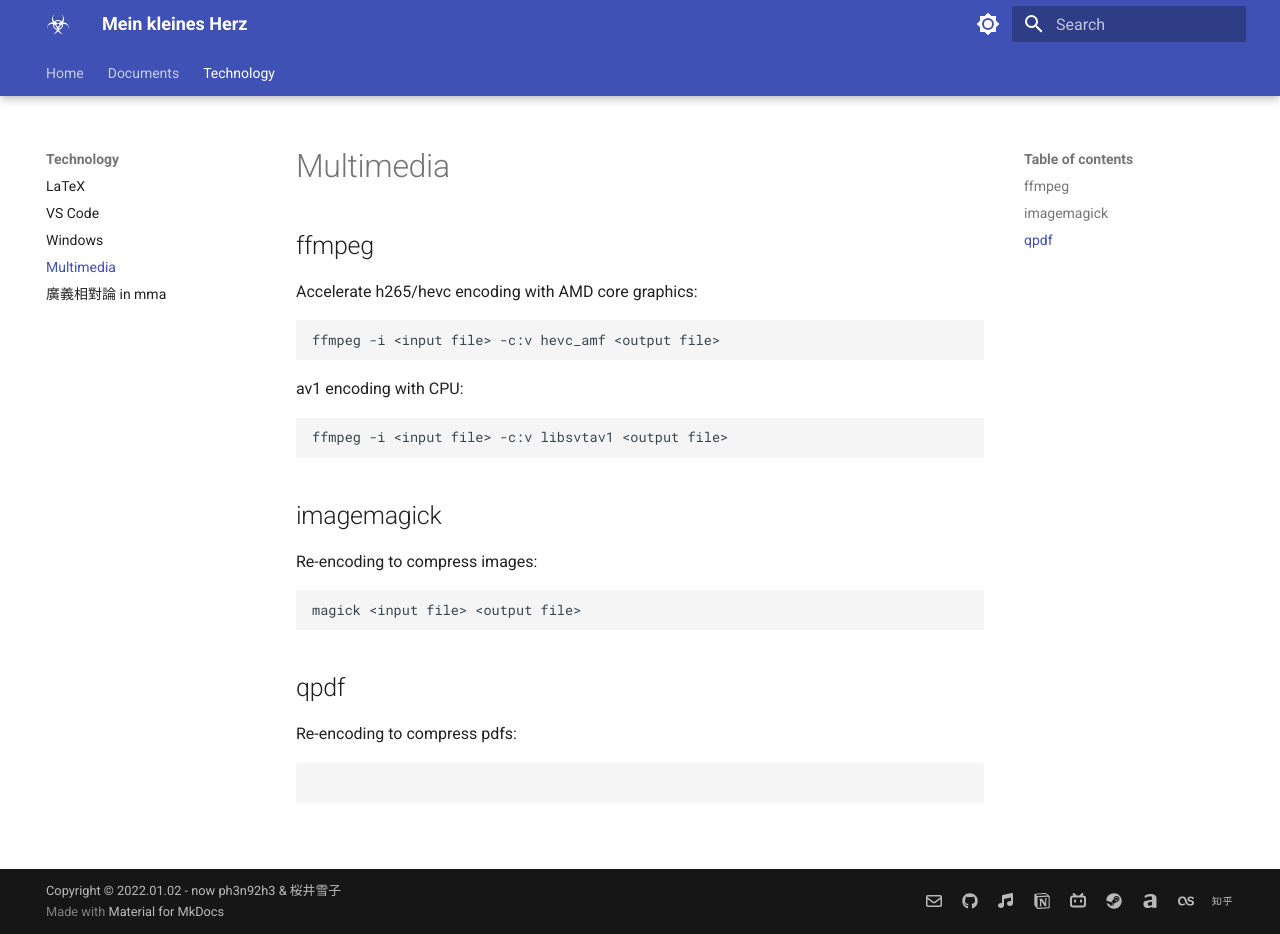
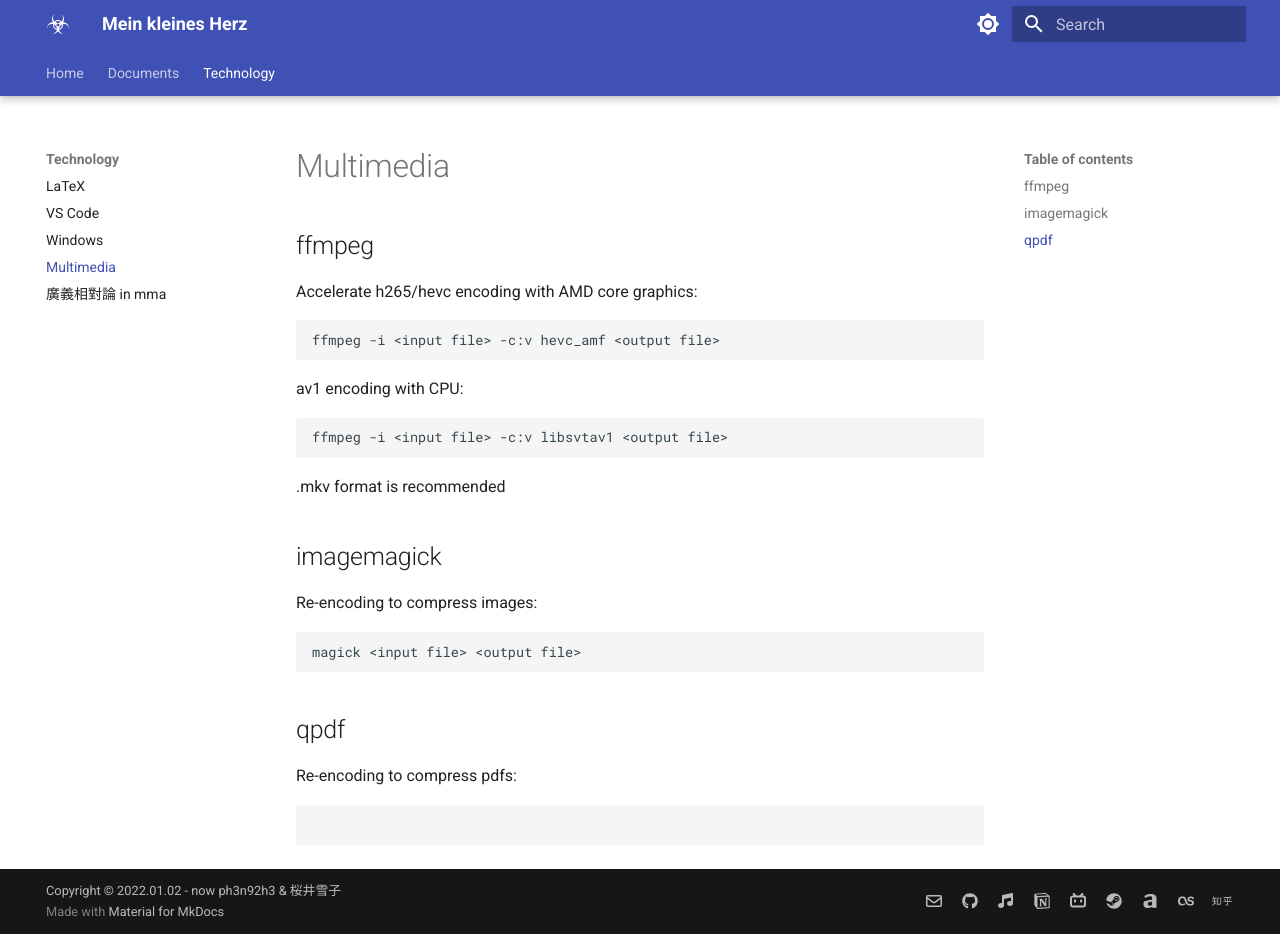
Before and after one commit to ph3n92h3/ph3n92h3.github.io, an MkDocs documentation site: the page built from docs/Technology/multimedia.md, in a window 1280 px wide and 934 px high. Built offline with MkDocs 1.6.1 and Material for MkDocs 9.7.7, drawn with Linux system fonts in a browser that asks for light colours.

Commit message:
Update multimedia.md

````diff
--- a/docs/Technology/multimedia.md
+++ b/docs/Technology/multimedia.md
@@ -11,6 +11,7 @@ av1 encoding with CPU:
 ```shell
 ffmpeg -i <input file> -c:v libsvtav1 <output file>
 ```
+.mkv format is recommended
 
 ## imagemagick
 
````
